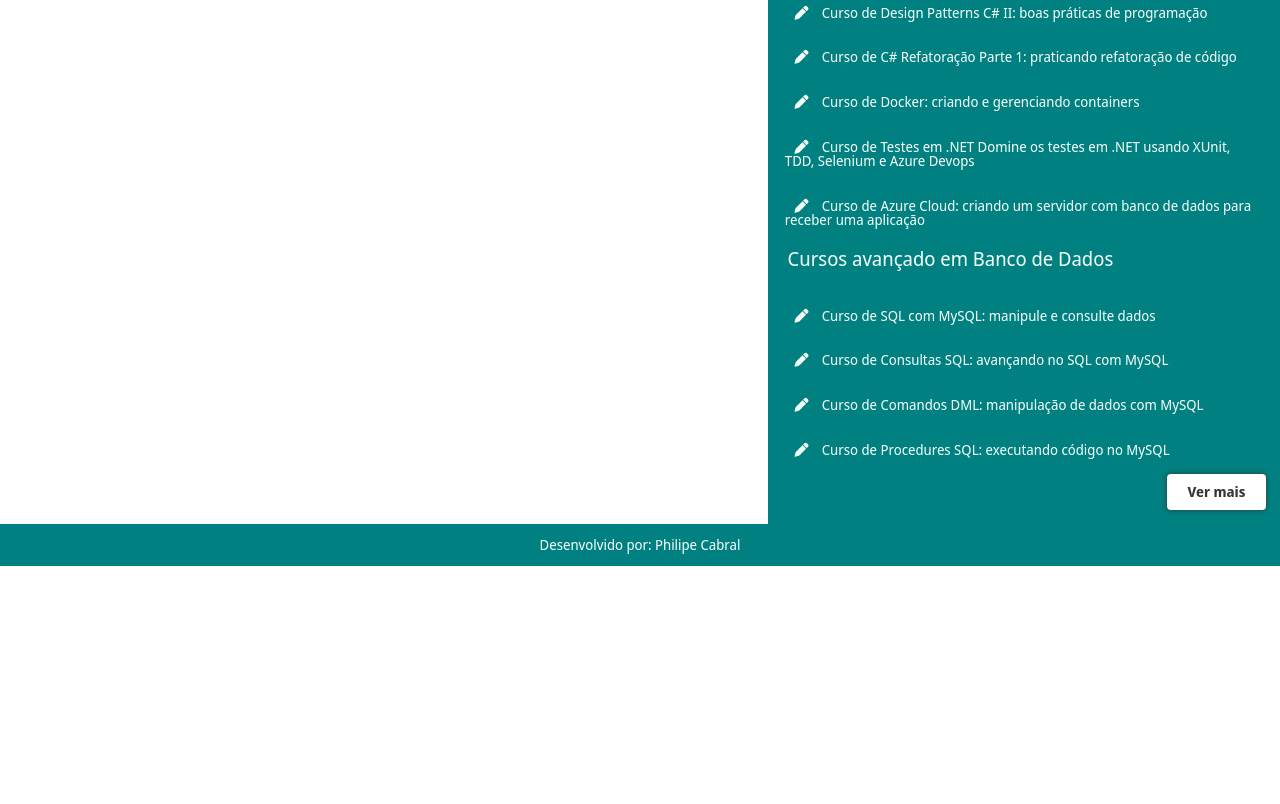
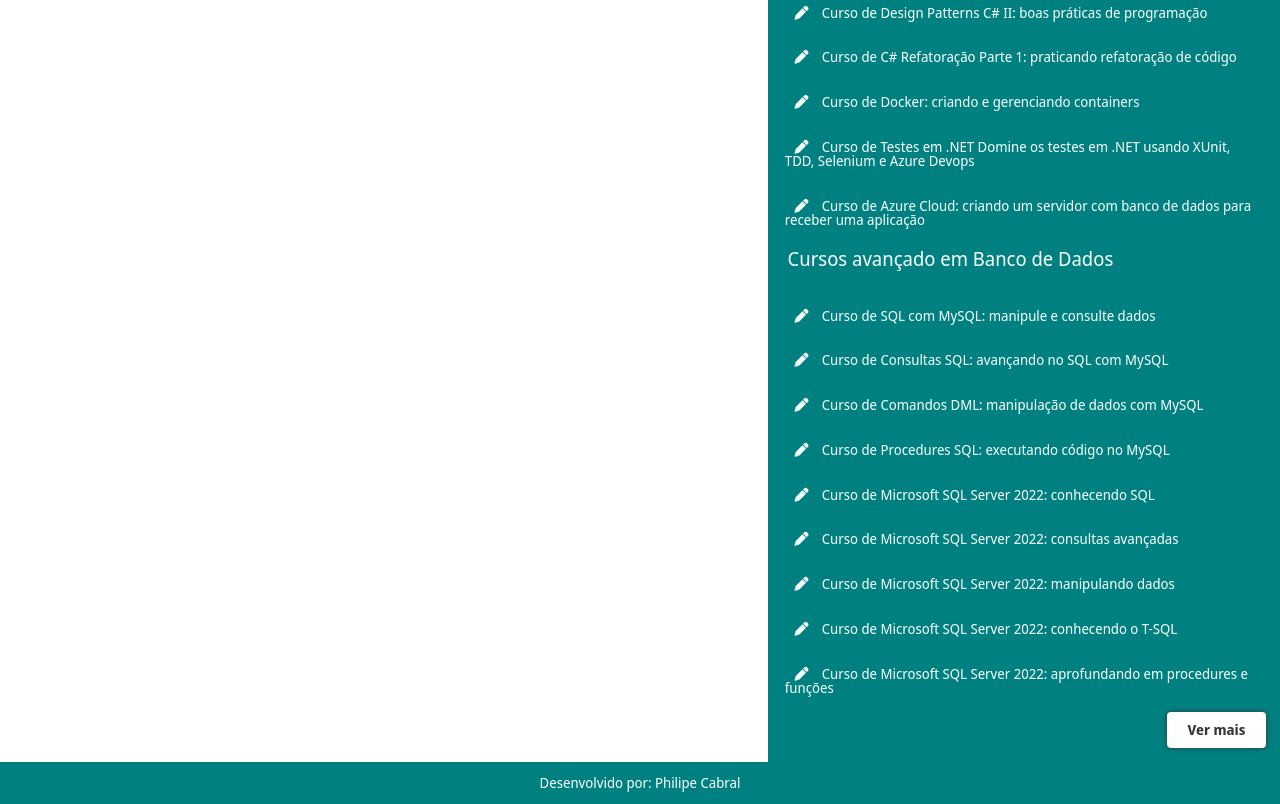
Before and after one commit to Philipebcf/curriculo-philipe-cabral, a plain HTML site: page index.html in a window 1280 px wide. Shown: the part 1894-2698 px from the top of the page. Before the commit the page ends 2460 px from the top, so only its background shows below. Drawn offline with Linux system fonts and the light colour scheme.

Commit message:
ajustes de cursos

```diff
--- a/index.html
+++ b/index.html
@@ -384,10 +384,10 @@
 
                             <li class="lista-item">
 
-                                <h2 class="item-titulo">Cargo: Desenvolvedor Front/Back-end</h2>
+                                <h2 class="item-titulo">Cargo: Desenvolvedor .Net</h2>
 
                                 <p class="lista-item-texto">
-                                    FREELANCER<br/><br/>
+                                    <br/>
                                     Atuando em criação de projeto e sustentação, correções de bugs e melhorias:<br/><br/>
                                     Front: (HTML, CSS, JAVASCRIPT, JQUERY), <br/><br/>
                                     Back: (C#, ASP NET CORE, EF CORE e DBSET)<br/><br/>
@@ -541,7 +541,7 @@
 
                     <ul class="lista-lateral lista-lateral-esquerda">
                         <li class="lista-item-titulo lista-item-titulo-tela-maior">Idiomas</li>
-                        <li class="lista-item item-idioma">Inglês - Básico/Intermediário <p class="item-obs">(Buscando fluência)</p></li>
+                        <li class="lista-item item-idioma">Inglês - Cursando - Curso de Idimas Mairo Vergara <p class="item-obs">(Buscando fluência)</p></li>
                     </ul>
 
                 </section>
@@ -781,9 +781,36 @@
                                 <time class="item-horas">00 hs - Alura</time>
                             </a>
                         </li>
-
-
-
+                           <li class="lista-item">
+                            <a href="#" class="lista-lateral-link"><i class="fa fa-thin fa-pen"></i>
+                                Curso de Microsoft SQL Server 2022: conhecendo SQL
+                                <time class="item-horas">00 hs - Alura</time>
+                            </a>
+                        </li>
+                        <li class="lista-item">
+                            <a href="#" class="lista-lateral-link"><i class="fa fa-thin fa-pen"></i>
+                               Curso de Microsoft SQL Server 2022: consultas avançadas
+                                <time class="item-horas">00 hs - Alura</time>
+                            </a>
+                        </li>
+                        <li class="lista-item">
+                            <a href="#" class="lista-lateral-link"><i class="fa fa-thin fa-pen"></i>
+                               Curso de Microsoft SQL Server 2022: manipulando dados
+                                <time class="item-horas">00 hs - Alura</time>
+                            </a>
+                        </li>
+                        <li class="lista-item">
+                            <a href="#" class="lista-lateral-link"><i class="fa fa-thin fa-pen"></i>
+                               Curso de Microsoft SQL Server 2022: conhecendo o T-SQL
+                                <time class="item-horas">00 hs - Alura</time>
+                            </a>
+                        </li>
+                          <li class="lista-item">
+                            <a href="#" class="lista-lateral-link"><i class="fa fa-thin fa-pen"></i>
+                              Curso de Microsoft SQL Server 2022: aprofundando em procedures e funções
+                                <time class="item-horas">00 hs - Alura</time>
+                            </a>
+                        </li>
                     </ul>
                     <a href="https://www.linkedin.com/in/philipe-cabral/" target="_blank" class="botao-certificacoes">Ver mais</a>
                 </section>
```
